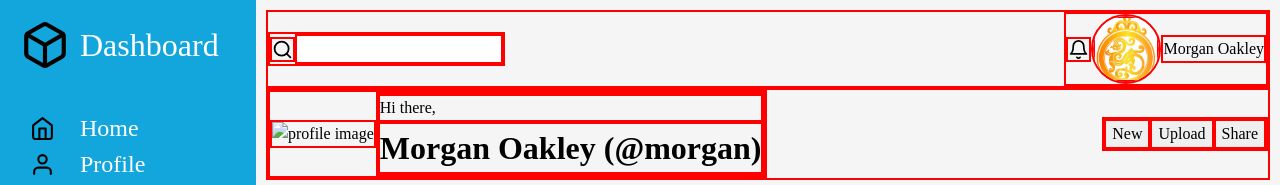
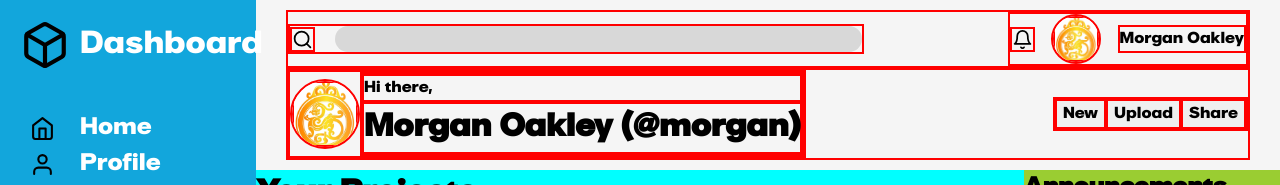
Before and after one commit to XialoUniverse/odin-admin-dashboard, a plain HTML site: page index.html in a window 1280 px wide. Shown: the top 185 px of the page. Drawn offline with Linux system fonts and the light colour scheme.

Commit message:
Add more styling to the header, add custom font

```diff
--- a/index.html
+++ b/index.html
@@ -21,7 +21,7 @@
         </div>
         <div class="lower-header row-flexed">
             <div class="left-lower-header row-flexed">
-                <img src="" alt="profile image">
+                <div class="large-profile-image-container"><img src="./assets/img/dragon.png" alt="profile image"></div>
                 <div class="main-user-info">
                     <p>Hi there,</p>
                     <h1>Morgan Oakley (@morgan)</h1>
--- a/style.css
+++ b/style.css
@@ -1,3 +1,14 @@
+@font-face {
+    font-family: 'Comucan';
+    src: url('./assets/fonts/Comucan-Regular.woff2') format('woff2'),
+        url('./assets/fontsComucan-Regular.woff') format('woff');
+    font-weight: normal;
+    font-style: normal;
+    font-display: swap;
+}
+
+
+
 /*
   Josh's Custom CSS Reset
   https://www.joshwcomeau.com/css/custom-css-reset/
@@ -52,6 +63,7 @@ h1, h2, h3, h4, h5, h6 {
   --main-blue: rgb(18, 166, 220);
   --main-orange: rgb(229, 186, 15);
   --main-gray: rgb(210, 210, 210);
+  --dark-gray: rgb(216, 216, 216);
   --off-white: rgb(245, 245, 245);
 }
 
@@ -73,6 +85,7 @@ body {
   "nav main aside"
   ;
   background-color: var(--main-gray);
+  font-family: 'Comucan', sans-serif;
 }
 
 img[src$=".svg"] {
@@ -82,7 +95,7 @@ img[src$=".svg"] {
 }
 
 header {
-  padding: 10px;
+  padding: 10px 30px;
   background-color: var(--off-white);
   color: black;
   grid-area: header;
@@ -99,10 +112,36 @@ header {
 
 
 header .profile-image-container {
+  height: 50px;
+  width: 50px;
+  border-radius: 50%;
+  overflow: hidden;
+}
+
+header .large-profile-image-container {
   height: 70px;
   width: 70px;
   border-radius: 50%;
   overflow: hidden;
+}
+
+header .search {
+  width: 60%;
+}
+
+header .search input {
+  background-color: var(--dark-gray);
+  width: 95%;
+  border: none;
+  border-radius: 20px;
+}
+
+header .search img {
+  margin-right: 20px;
+}
+
+header .right-upper-header {
+  width: 25%;
 }
 
 header h1 {
```
Also changed, not shown: assets/fonts/Comucan-Regular.woff (added), assets/fonts/Comucan-Regular.woff2 (added).
